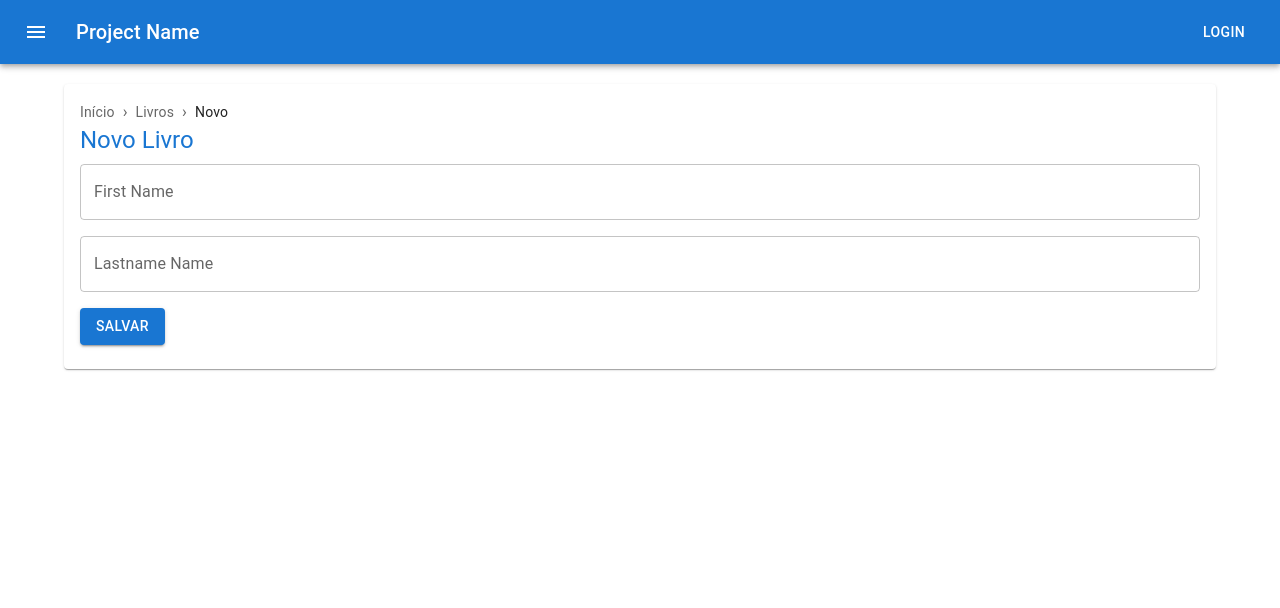
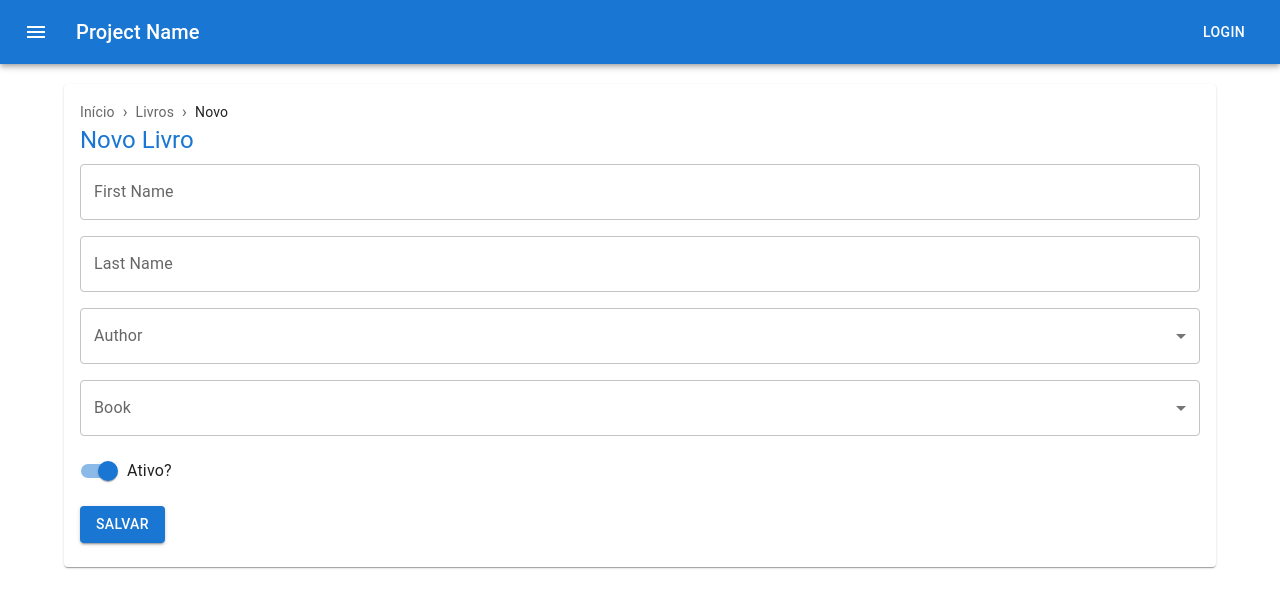
Before and after one commit to pessolatohenrique/template-generator, a React (Create React App) app in the folder templates/react-material-ui/: page /autores/novo in a window 1280 px wide. Shown: the top 608 px of the page. Built offline with nearby package versions, Linux system fonts and the light colour scheme.

Commit message:
react-material-ui: componentes de selectbox e selectbox dependente

```diff
--- a/templates/react-material-ui/src/views/register/ExampleForm.js
+++ b/templates/react-material-ui/src/views/register/ExampleForm.js
@@ -1,4 +1,4 @@
-import React from "react";
+import React, { useEffect, useState } from "react";
 import {
   Container,
   Card,
@@ -7,19 +7,49 @@ import {
   Grid,
   TextField,
   Button,
+  Select,
+  MenuItem,
+  InputLabel,
+  FormControl,
+  FormHelperText,
+  FormGroup,
+  FormControlLabel,
+  Switch,
 } from "@mui/material";
 import { useForm } from "react-hook-form";
 
 import { THEME_COLOR } from "../../constants/default_settings";
 import BreadcrumbsWrapper from "../../components/BreadcrumbsWrapper";
 
+const books_data = [
+  { id: 5, name: "Harry Potter e a Pedra Filosofal", author: "jkrowling" },
+  { id: 7, name: "Harry Potter e a Câmera Secreta", author: "jkrowling" },
+  {
+    id: 9,
+    name: "Harry Potter e o Prisioneiro de Azkaban",
+    author: "jkrowling",
+  },
+  { id: 11, name: "Por que fazemos o que fazemos", author: "cortella" },
+  { id: 15, name: "Qual é a sua obra?", author: "cortella" },
+  { id: 18, name: "Me poupe!", author: "natharcuri" },
+];
+
 function ExampleForm() {
+  const [books, setBooks] = useState([]);
+
   const {
     register,
     handleSubmit,
+    watch,
     formState: { errors },
   } = useForm();
   const onSubmit = (data) => console.log(data);
+
+  useEffect(() => {
+    const author = watch("author");
+    const books = [...books_data].filter((item) => item.author === author);
+    setBooks(books);
+  }, [watch("author")]);
 
   return (
     <>
@@ -61,7 +91,7 @@ function ExampleForm() {
                   <TextField
                     fullWidth
                     id="lastName"
-                    label="Lastname Name"
+                    label="Last Name"
                     inputProps={{ "data-testid": "lastName" }}
                     error={Boolean(errors.lastName)}
                     helperText={
@@ -69,6 +99,70 @@ function ExampleForm() {
                     }
                     {...register("lastName", { required: true, maxLength: 20 })}
                   />
+                </Grid>
+                <Grid item>
+                  <FormControl fullWidth>
+                    <InputLabel id="author">Author</InputLabel>
+
+                    <Select
+                      labelId="author"
+                      id="demo-simple-select-helper"
+                      fullWidth
+                      inputProps={{ "data-testid": "author" }}
+                      error={Boolean(errors.author)}
+                      {...register("author", {
+                        required: true,
+                      })}
+                    >
+                      <MenuItem value={"jkrowling"}>JK Rowling</MenuItem>
+                      <MenuItem value={"cortella"}>Cortella</MenuItem>
+                      <MenuItem value={"natharcuri"}>Nathalia Arcuri</MenuItem>
+                    </Select>
+                    {errors.author && (
+                      <FormHelperText error>
+                        With label + helper text
+                      </FormHelperText>
+                    )}
+                  </FormControl>
+                </Grid>
+                <Grid item>
+                  <FormControl fullWidth>
+                    <InputLabel id="book">Book</InputLabel>
+
+                    <Select
+                      labelId="book"
+                      id="book"
+                      fullWidth
+                      inputProps={{ "data-testid": "book" }}
+                      error={Boolean(errors.book)}
+                      {...register("book", {
+                        required: true,
+                      })}
+                    >
+                      {books.map((item) => {
+                        return (
+                          <MenuItem key={item.id} value={item.id}>
+                            {item.name}
+                          </MenuItem>
+                        );
+                      })}
+                    </Select>
+                    {errors.book && (
+                      <FormHelperText error>
+                        With label + helper text
+                      </FormHelperText>
+                    )}
+                  </FormControl>
+                </Grid>
+                <Grid item>
+                  <FormGroup>
+                    <FormControlLabel
+                      control={
+                        <Switch defaultChecked {...register("active")} />
+                      }
+                      label="Ativo?"
+                    />
+                  </FormGroup>
                 </Grid>
                 <Grid item>
                   <Button
```
